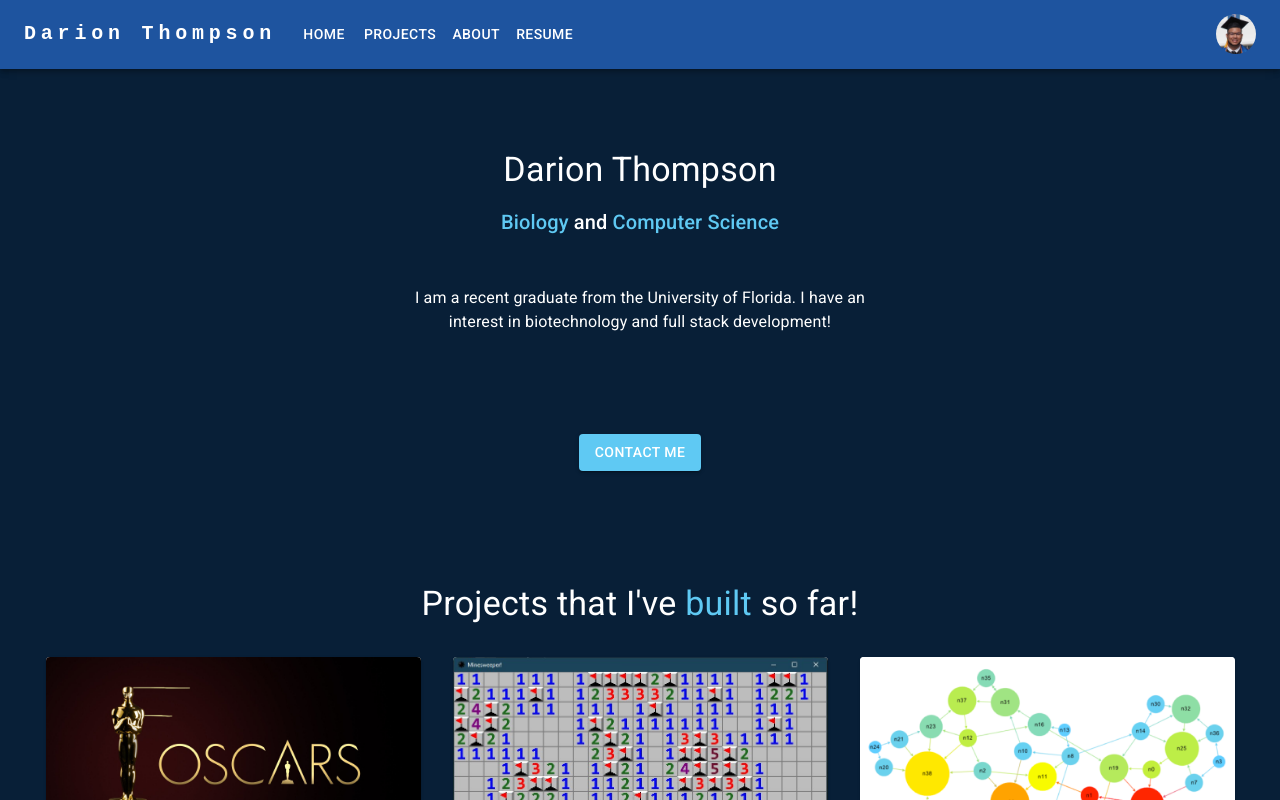
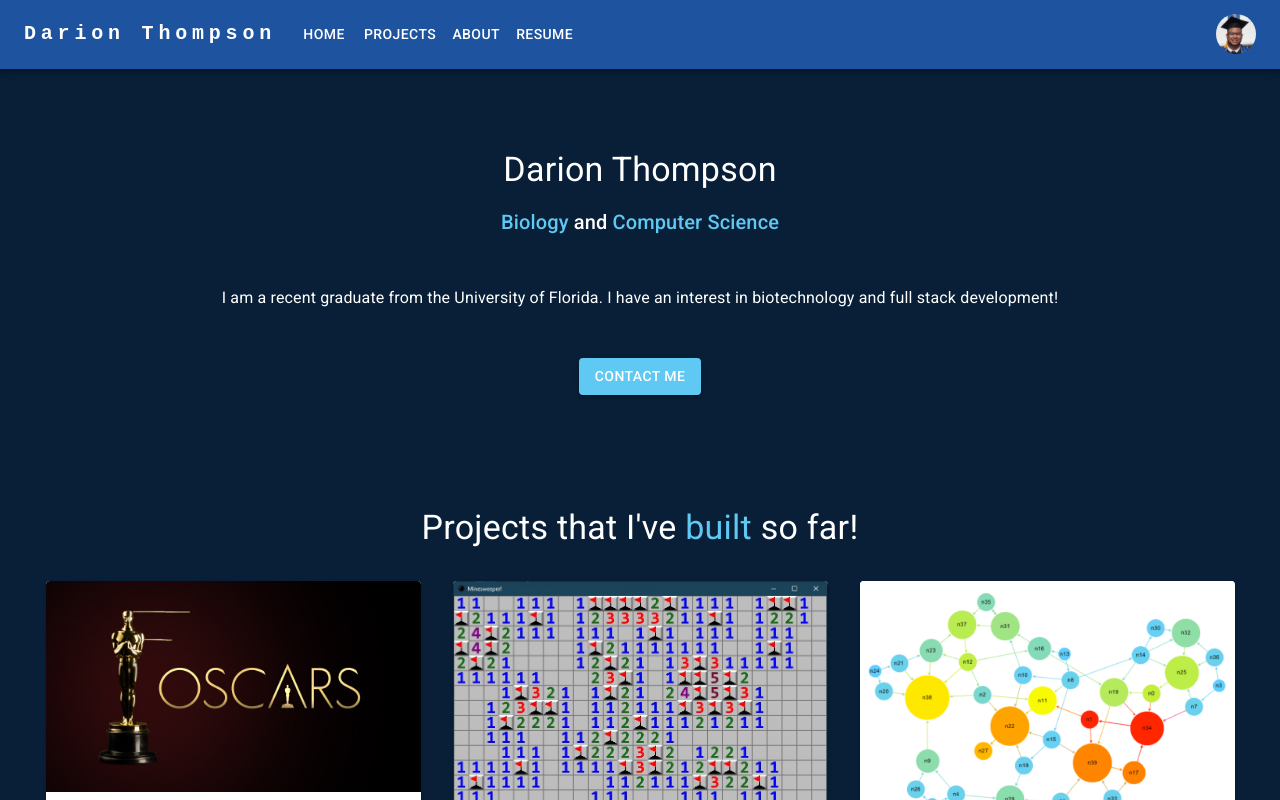
Before and after one commit to Dariont25/Darion_Thompson_Portfolio, a React (Create React App) app: page / in a window 1280 px wide. Shown: the top 800 px of the page. Built offline with nearby package versions, Linux system fonts and the light colour scheme.

Commit message:
Changed about section to a flex box

```diff
--- a/src/components/Hero.jsx
+++ b/src/components/Hero.jsx
@@ -36,9 +36,8 @@ const CustomTitle = styled(Typography)(({theme}) => ({
       gap: "1rem",
      }}
      >
-      <Box sx={{height:100, width:500, mt:4, mb:4}}>
+      <Box sx={{display:'flex', mt:4, mb:4}}>
       <About/>
-
       </Box>
 
 
```
